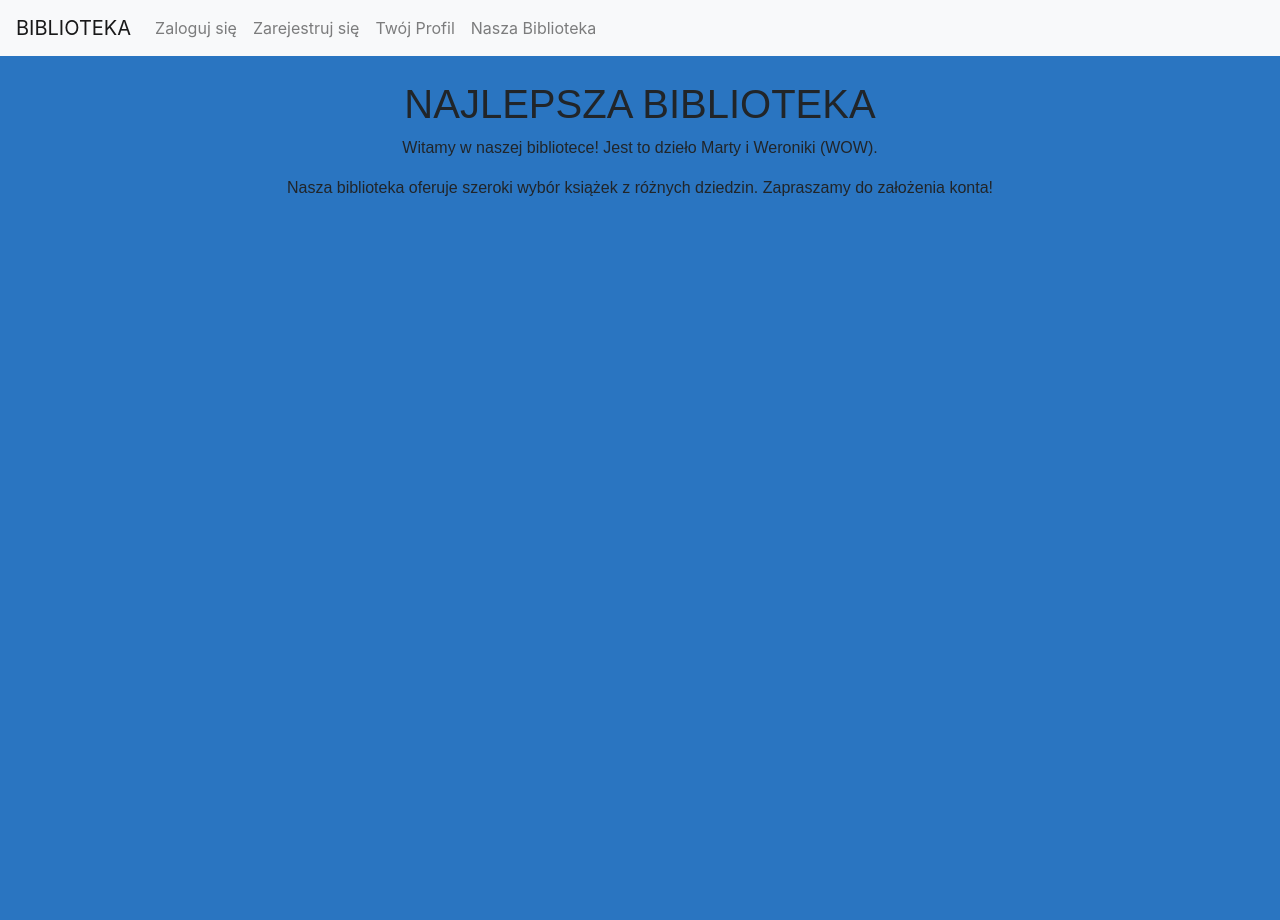
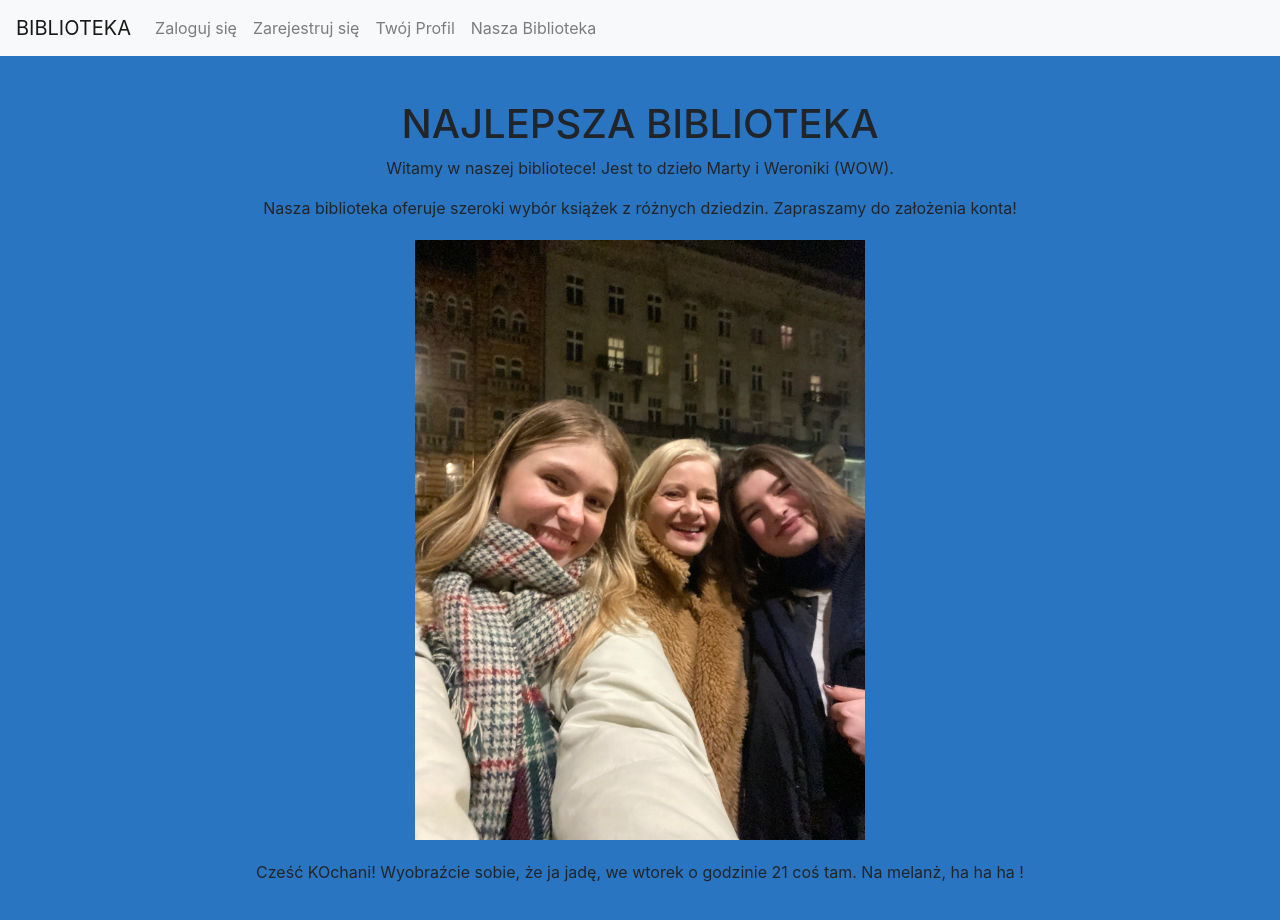
Before and after one commit to popsiii/biblioteka, a Django app: page /nasza_biblioteka/ in a window 1280 px wide. Before the commit the page ends 196 px from the top, so only its background shows below. Run offline with Django 5.2, Linux system fonts and the light colour scheme; some libraries are stand-ins or nearby versions.

Commit message:
jest21costam

```diff
--- a/myproject/myapp/templates/myapp/nasza_biblioteka.html
+++ b/myproject/myapp/templates/myapp/nasza_biblioteka.html
@@ -1,15 +1,25 @@
 {% extends "base.html" %}
+{% load static %}
 
 {% block content %}
 <style>
     .biblioteka-container {
-        font-family: 'Comic Sans', sans-serif;
-        text-align: center;
+        text-align: center; /* Wyśrodkowanie tekstu */
+        padding: 20px;
+    }
+    .biblioteka-foto {
+        max-width: 450px; /* Szerokość zdjęcia */
+        height: auto; /* Zachowanie proporcji */
+        margin: 20px auto; /* Wyśrodkowanie zdjęcia */
+        display: block;
     }
 </style>
+
 <div class="container biblioteka-container">
     <h1>NAJLEPSZA BIBLIOTEKA</h1>
     <p>Witamy w naszej bibliotece! Jest to dzieło Marty i Weroniki (WOW).</p>
     <p>Nasza biblioteka oferuje szeroki wybór książek z różnych dziedzin. Zapraszamy do założenia konta!</p>
+    <img src="{% static 'images/kozuch.jpg' %}" alt="my i najjaśniejsza z gwiazd" class="biblioteka-foto">
+    <p>Cześć KOchani! Wyobraźcie sobie, że ja jadę, we wtorek o godzinie 21 coś tam. Na melanż, ha ha ha !</p>
 </div>
 {% endblock %}
--- a/myproject/myproject/settings.py
+++ b/myproject/myproject/settings.py
@@ -10,6 +10,7 @@ For the full list of settings and their values, see
 https://docs.djangoproject.com/en/5.1/ref/settings/
 """
 
+import os
 from pathlib import Path
 
 # Build paths inside the project like this: BASE_DIR / 'subdir'.
@@ -120,6 +121,7 @@ USE_TZ = True
 # https://docs.djangoproject.com/en/5.1/howto/static-files/
 
 STATIC_URL = 'static/'
+STATICFILES_DIRS = [os.path.join(BASE_DIR, 'myapp/static')]
 
 # Default primary key field type
 # https://docs.djangoproject.com/en/5.1/ref/settings/#default-auto-field
--- a/myproject/myproject/urls.py
+++ b/myproject/myproject/urls.py
@@ -14,9 +14,11 @@ Including another URLconf
     1. Import the include() function: from django.urls import include, path
     2. Add a URL to urlpatterns:  path('blog/', include('blog.urls'))
 """
+from django.conf import settings
 from django.contrib import admin
 from django.urls import path, include
 from django.contrib.auth import views as auth_views
+from django.conf.urls.static import static
 
 
 urlpatterns = [
@@ -26,3 +28,6 @@ urlpatterns = [
     path('accounts/', include('django.contrib.auth.urls')),
     path('', include('myapp.urls')),
 ]
+
+if settings.DEBUG:
+    urlpatterns += static(settings.STATIC_URL, document_root=settings.STATIC_ROOT)
```
Also changed, not shown: myproject/db.sqlite3, myproject/myapp/static/images/kozuch.jpg (added).
